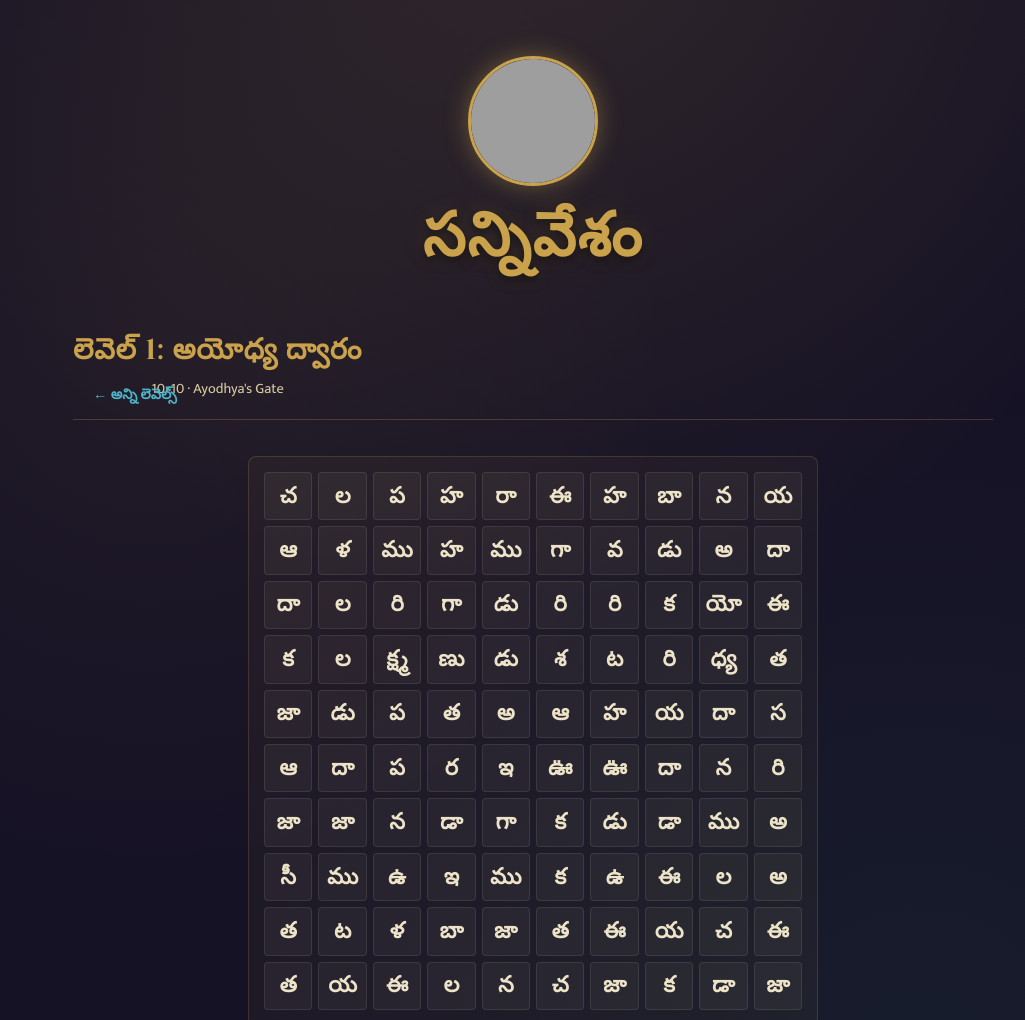
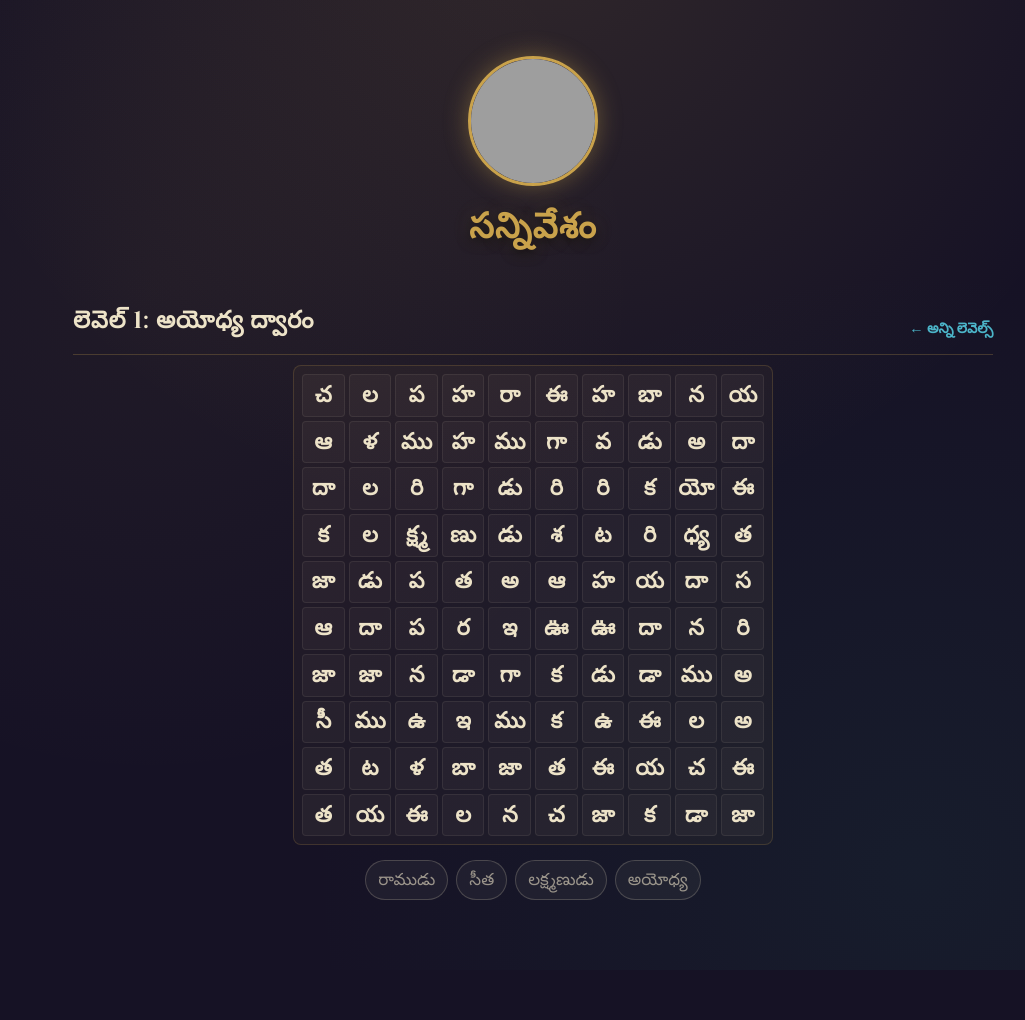
Before and after one commit to sannivesham/word-search, a plain HTML site: page game.html in a window 1280 px wide. Shown: the top 1020 px of the page, without its empty margins (107-1132 px from the left). After the commit the page ends 970 px from the top, so only its background shows below. Drawn offline with Linux system fonts and the light colour scheme; grey boxes are pictures that could not be loaded; a script that the page names is missing.

Commit message:
Update game.html

```diff
--- a/game.html
+++ b/game.html
@@ -2,66 +2,92 @@
 <html lang="te">
 <head>
   <meta charset="UTF-8">
-  <meta name="viewport" content="width=device-width, initial-scale=1.0">
+  <meta name="viewport" content="width=device-width, initial-scale=1.0, maximum-scale=1.0, user-scalable=no">
   <title>సన్నివేశం — పద శోధన ఆట</title>
   <link rel="stylesheet" href="style.css">
   <style>
-    /* Absolute safety styles to make sure grid boxes are forced visible */
+    /* Prevent screen dragging and text selection while playing */
+    body {
+      touch-action: none;
+      -webkit-user-select: none;
+      user-select: none;
+    }
+
     .word-search-container {
-      max-width: 600px;
-      margin: 20px auto;
-      padding: 0 15px;
+      width: 100%;
+      max-width: 500px;
+      margin: 10px auto;
+      padding: 0 10px;
+      box-sizing: border-box;
     }
+
     #gridContainer {
       display: grid !important;
-      gap: 6px;
+      gap: 4px;
       background: rgba(201, 162, 75, 0.05);
-      padding: 15px;
+      padding: 8px;
       border-radius: 8px;
       border: 1px solid rgba(201, 162, 75, 0.2);
-      margin-bottom: 20px;
+      margin: 0 auto 15px auto;
+      width: 100%;
+      box-sizing: border-box;
+      touch-action: none;
     }
+
     .word-cell {
       aspect-ratio: 1;
-      background: rgba(237, 227, 200, 0.05);
-      border: 1px solid rgba(237, 227, 200, 0.1);
+      background: rgba(237, 227, 200, 0.04);
+      border: 1px solid rgba(237, 227, 200, 0.08);
       border-radius: 4px;
       color: #EDE3C8;
-      font-size: 1.4rem;
       font-weight: bold;
-      transition: all 0.2s;
+      display: flex;
+      align-items: center;
+      justify-content: center;
+      cursor: pointer;
+      box-sizing: border-box;
+      /* Responsive fluid scaling text */
+      font-size: clamp(0.9rem, 3.5vw, 1.4rem);
+      transition: background-color 0.15s, color 0.15s;
     }
+
     .word-cell.selecting {
-      background: rgba(76, 181, 201, 0.3) !important;
+      background: rgba(76, 181, 201, 0.4) !important;
       border-color: #4CB5C9 !important;
+      color: #fff !important;
     }
+
     .word-cell.discovered {
       background: rgba(201, 162, 75, 0.25) !important;
       border-color: #C9A24B !important;
       color: #C9A24B !important;
     }
+
     .word-bank {
       display: flex;
       flex-wrap: wrap;
-      gap: 10px;
+      gap: 8px;
       justify-content: center;
-      margin-top: 20px;
+      margin-top: 15px;
+      padding: 0 10px;
     }
+
     .word-bank-item {
-      padding: 6px 14px;
+      padding: 5px 12px;
       background: rgba(237, 227, 200, 0.05);
       border: 1px solid rgba(237, 227, 200, 0.2);
       border-radius: 20px;
       color: rgba(237, 227, 200, 0.6);
-      font-size: 1.1rem;
+      font-size: clamp(0.85rem, 3vw, 1.05rem);
     }
+
     .word-bank-item.found {
       text-decoration: line-through;
       color: #C9A24B;
       background: rgba(201, 162, 75, 0.1);
       border-color: #C9A24B;
     }
-    /* Simple Win Overlay styling */
+
     .overlay {
       position: fixed;
       top: 0; left: 0; right: 0; bottom: 0;
@@ -72,14 +98,19 @@
       justify-content: center;
       z-index: 1000;
     }
+
     .overlay.hidden { display: none !important; }
+
     .overlay-content {
       text-align: center;
       background: rgba(25, 20, 15, 0.9);
-      padding: 40px;
+      padding: 30px;
       border: 1px solid #C9A24B;
       border-radius: 12px;
+      width: 80%;
+      max-width: 400px;
     }
+
     .gold-btn {
       background: transparent;
       border: 1px solid #C9A24B;
@@ -90,42 +121,54 @@
       margin-top: 20px;
       border-radius: 4px;
     }
+
     .gold-btn:hover {
       background: #C9A24B;
       color: #110c08;
+    }
+
+    .subtitle-row {
+      display: flex;
+      justify-content: center;
+      gap: 15px;
+      margin: 2px 0;
+      color: rgba(237, 227, 200, 0.6);
+      font-size: 0.9rem;
     }
   </style>
 </head>
 <body>
 
   <div class="wrap">
-    <div class="sannivesham-hero">
+    <!-- Cinematic Header Standard Structure -->
+    <div class="sannivesham-hero" style="margin-bottom: 15px;">
       <div class="hero-logo-wrapper">
         <div class="hero-emblem">
           <img src="https://sannivesham.com/images/logo.png" alt="Sannivesham Logo" class="emblem-img">
         </div>
       </div>
-      <h1 class="main-brand-title">సన్నివేశం</h1>
+      <h1 class="main-brand-title" style="font-size: 2.2rem; margin-top: 5px;">సన్నివేశం</h1>
     </div>
 
-    <header class="site-header" style="position: relative; text-align: center;">
+    <header class="site-header" style="position: relative; text-align: center; margin-bottom: 10px; padding-bottom: 10px;">
       <div>
-        <h2 id="levelTitle">లెవెల్</h2>
-        <p class="subtitle" id="levelSubtitle">పద శోధన</p>
+        <h2 id="levelTitle" style="font-size: 1.5rem; color: #EDE3C8;">లెవెల్</h2>
+        <div class="subtitle-row">
+          <span id="levelSubtitleDimensions"></span>
+          <span id="levelSubtitleName"></span>
+        </div>
       </div>
-      <a href="index.html" class="back-link" style="position: absolute; left: 20px; bottom: 12px; color: #4CB5C9; text-decoration: none;">← అన్ని లెవెల్స్</a>
+      <div style="margin-top: 8px;">
+        <a href="index.html" class="back-link" style="color: #4CB5C9; text-decoration: none; font-size: 0.9rem;">← అన్ని లెవెల్స్</a>
+      </div>
     </header>
 
     <div class="word-search-container">
-      <!-- Matrix Box Target Node -->
       <div id="gridContainer"></div>
-
-      <!-- Word Target Checklist -->
       <div id="wordBank" class="word-bank"></div>
     </div>
   </div>
 
-  <!-- Victory Module Window Popup Frame -->
   <div id="winOverlay" class="overlay hidden">
     <div class="overlay-content">
       <h2 style="color: #C9A24B; font-family: 'Cinzel', serif; margin-bottom: 10px;">ధన్యవాదాలు!</h2>
```
